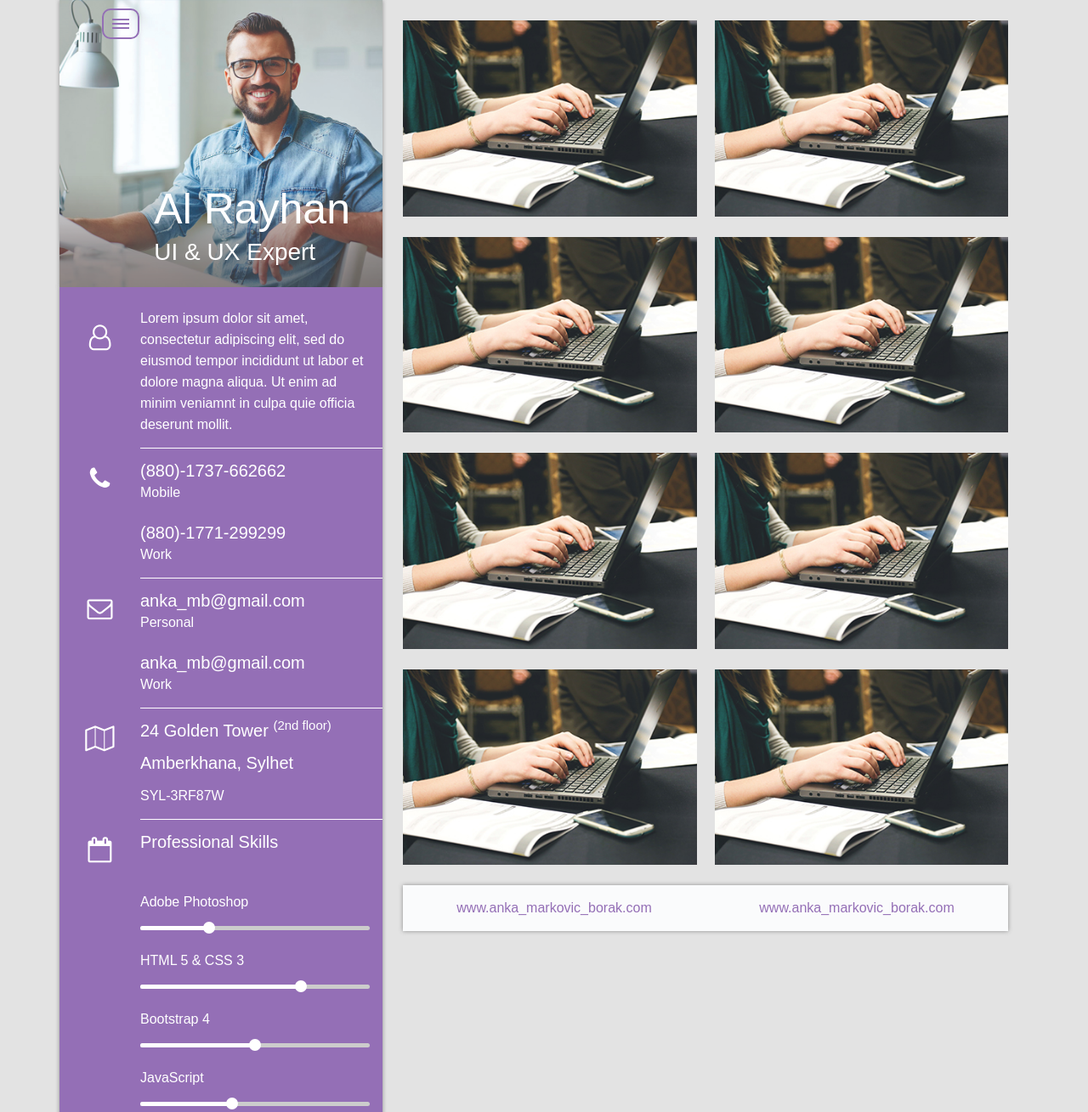
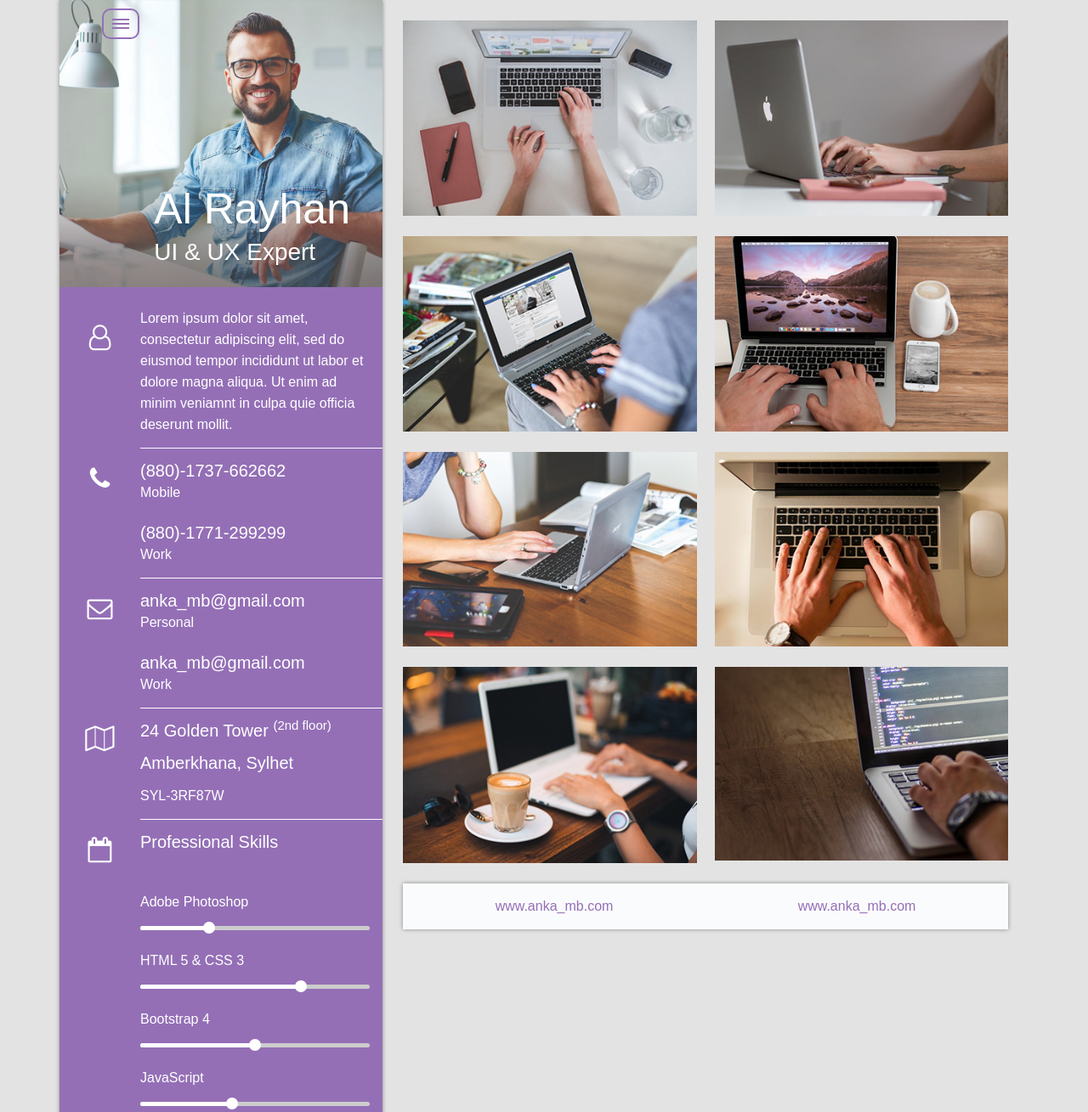
Before and after one commit to anka987/portfolio, a plain HTML site: page portfolio.html in a window 1280 px wide. Shown: the top 1309 px of the page at 85% size. Drawn offline with Linux system fonts and the light colour scheme.

Commit message:
Ispravka

```diff
--- a/css/style.css
+++ b/css/style.css
@@ -395,6 +395,10 @@ img{
 
 /*3. PAGE START*/
 
+.portfolio{
+    overflow:hidden;
+}
+
 .portfolio a{
     position: relative;
     display: block;
@@ -459,7 +463,6 @@ img{
 }
 
 .project .example1{
-    background-color: #f15c5b;
     padding: 15px;
 }
 
@@ -491,6 +494,10 @@ img{
 
 /*5. PAGE START*/
 /*SECTION REDESIGN START*/
+
+.redesign{
+    overflow:hidden;
+}
 
 .redesign .article-header h3 a{
     text-decoration: none;
--- a/portfolio.html
+++ b/portfolio.html
@@ -233,7 +233,7 @@
                                 <div class="col-md-6 mb-4">
                                     <a href="#">
                                         <figure class="m-0">
-                                            <img src="img/portfolio/portfolio-2.jpg" alt=""/>
+                                            <img src="img/portfolio/portfolio1.jpg" alt=""/>
                                         </figure>
                                         <div class="hover text-center">
                                             <h3>Creative design</h3>
@@ -247,7 +247,7 @@
                                 <div class="col-md-6 mb-4">
                                     <a href="#">
                                         <figure class="m-0">
-                                            <img src="img/portfolio/portfolio-2.jpg" alt=""/>
+                                            <img src="img/portfolio/portfolio2.jpg" alt=""/>
                                         </figure>
                                         <div class="hover text-center">
                                             <h3>Creative design</h3>
@@ -261,7 +261,7 @@
                                 <div class="col-md-6 mb-4">
                                     <a href="#">
                                         <figure class="m-0">
-                                            <img src="img/portfolio/portfolio-2.jpg" alt=""/>
+                                            <img src="img/portfolio/portfolio3.jpg" alt=""/>
                                         </figure>
                                         <div class="hover text-center">
                                             <h3>Creative design</h3>
@@ -275,7 +275,7 @@
                                 <div class="col-md-6 mb-4">
                                     <a href="#">
                                         <figure class="m-0">
-                                            <img src="img/portfolio/portfolio-2.jpg" alt=""/>
+                                            <img src="img/portfolio/portfolio4.jpg" alt=""/>
                                         </figure>
                                         <div class="hover text-center">
                                             <h3>Creative design</h3>
@@ -289,7 +289,7 @@
                                 <div class="col-md-6 mb-4">
                                     <a href="#">
                                         <figure class="m-0">
-                                            <img src="img/portfolio/portfolio-2.jpg" alt=""/>
+                                            <img src="img/portfolio/portfolio5.jpg" alt=""/>
                                         </figure>
                                         <div class="hover text-center">
                                             <h3>Creative design</h3>
@@ -303,7 +303,7 @@
                                 <div class="col-md-6 mb-4">
                                     <a href="#">
                                         <figure class="m-0">
-                                            <img src="img/portfolio/portfolio-2.jpg" alt=""/>
+                                            <img src="img/portfolio/portfolio6.jpg" alt=""/>
                                         </figure>
                                         <div class="hover text-center">
                                             <h3>Creative design</h3>
@@ -317,7 +317,7 @@
                                 <div class="col-md-6 mb-4">
                                     <a href="#">
                                         <figure class="m-0">
-                                            <img src="img/portfolio/portfolio-2.jpg" alt=""/>
+                                            <img src="img/portfolio/portfolio7.jpg" alt=""/>
                                         </figure>
                                         <div class="hover text-center">
                                             <h3>Creative design</h3>
@@ -331,7 +331,7 @@
                                 <div class="col-md-6 mb-4">
                                     <a href="#">
                                         <figure class="m-0">
-                                            <img src="img/portfolio/portfolio-2.jpg" alt=""/>
+                                            <img src="img/portfolio/portfolio8.jpg" alt=""/>
                                         </figure>
                                         <div class="hover text-center">
                                             <h3>Creative design</h3>
@@ -346,13 +346,13 @@
                         </section><!--SECTION PORTFOLIO END-->
 
                         <!--SECTION SOCIAL START-->
-                        <section class="social"  style="background-color: #fafbfc">
+                        <section class="social mb-4"  style="background-color: #fafbfc">
                             <div class="row">
                                 <div class="col-md-6 d-flex justify-content-around mb-2 mb-md-0">
-                                    <a href="https://www.google.rs" target="_blank">www.anka_markovic_borak.com</a>
+                                    <a href="https://www.google.rs" target="_blank">www.anka_mb.com</a>
                                 </div>
                                 <div class="col-md-6 d-flex justify-content-around">
-                                    <a href="https://www.google.rs" target="_blank">www.anka_markovic_borak.com</a>
+                                    <a href="https://www.google.rs" target="_blank">www.anka_mb.com</a>
                                 </div>
                             </div>
                         </section><!--SECTION SOCIAL END-->
```
Also changed, not shown: blog.html (+3 -3 lines), contact.html (+2 -2 lines), index.html (+2 -2 lines), single.html (+1 -1 lines), img/portfolio/portfolio-2.jpg (deleted), img/portfolio/portfolio1.jpg (added), img/portfolio/portfolio2.jpg (added), img/portfolio/portfolio3.jpg (added), img/portfolio/portfolio4.jpg (added), img/portfolio/portfolio5.jpg (added), img/portfolio/portfolio6.jpg (added), img/portfolio/portfolio7.jpg (added), img/portfolio/portfolio8.jpg (added).
